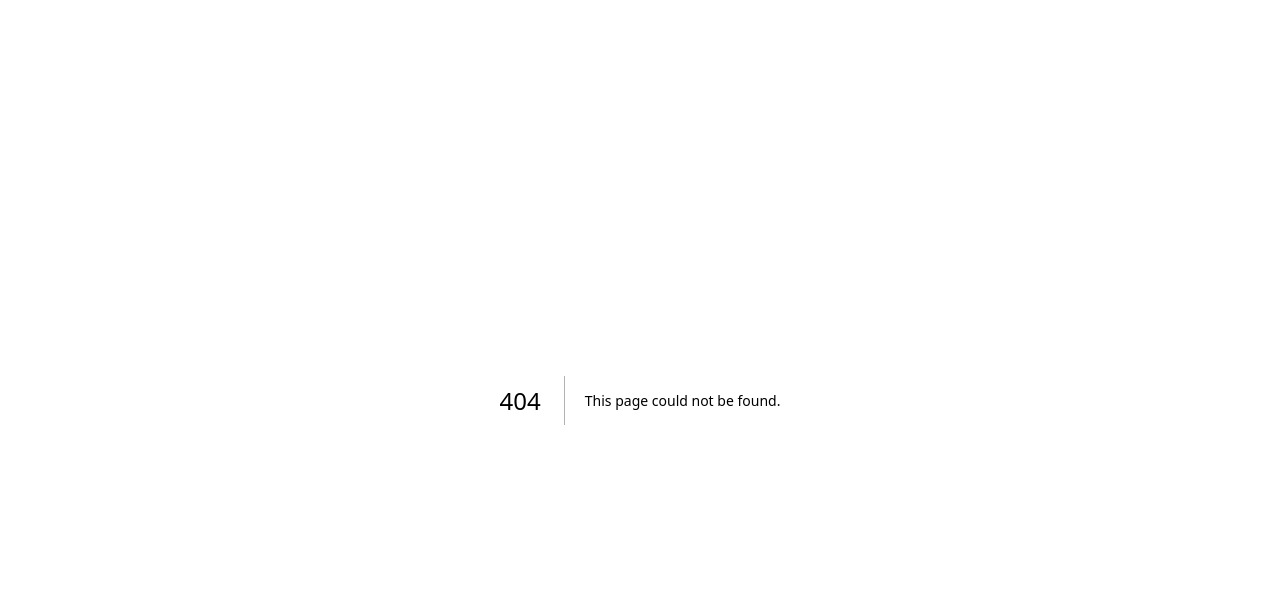
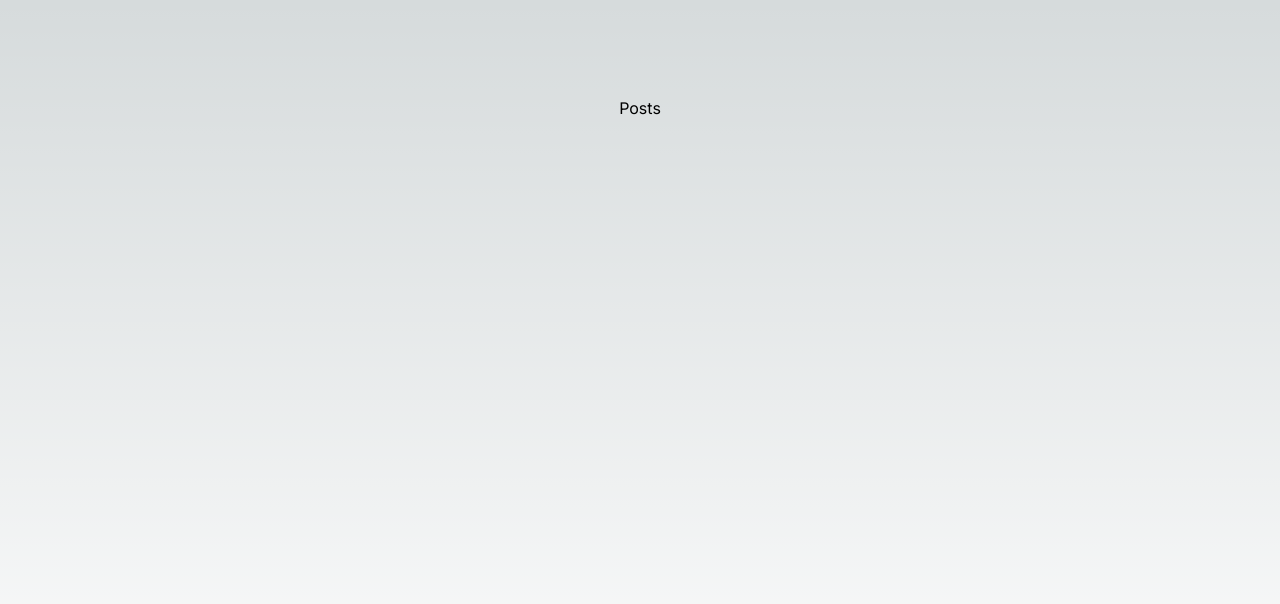
Before and after one commit to FbW-WD-23-D06/workshop-next-js, a Next.js app: page /posts in a window 1280 px wide. Before the commit this address had no page. Shown: the top 604 px of the page. Built offline with nearby package versions, Linux system fonts and the light colour scheme.

Commit message:
feauture: posts route and page

```diff
--- /dev/null
+++ b/app/posts/page.jsx
@@ -0,0 +1,8 @@
+
+export default function Posts() {
+    return (
+      <main className="flex min-h-screen flex-col items-center justify-between p-24">
+        <h1>Posts</h1>
+      </main>
+    );
+  }
```
